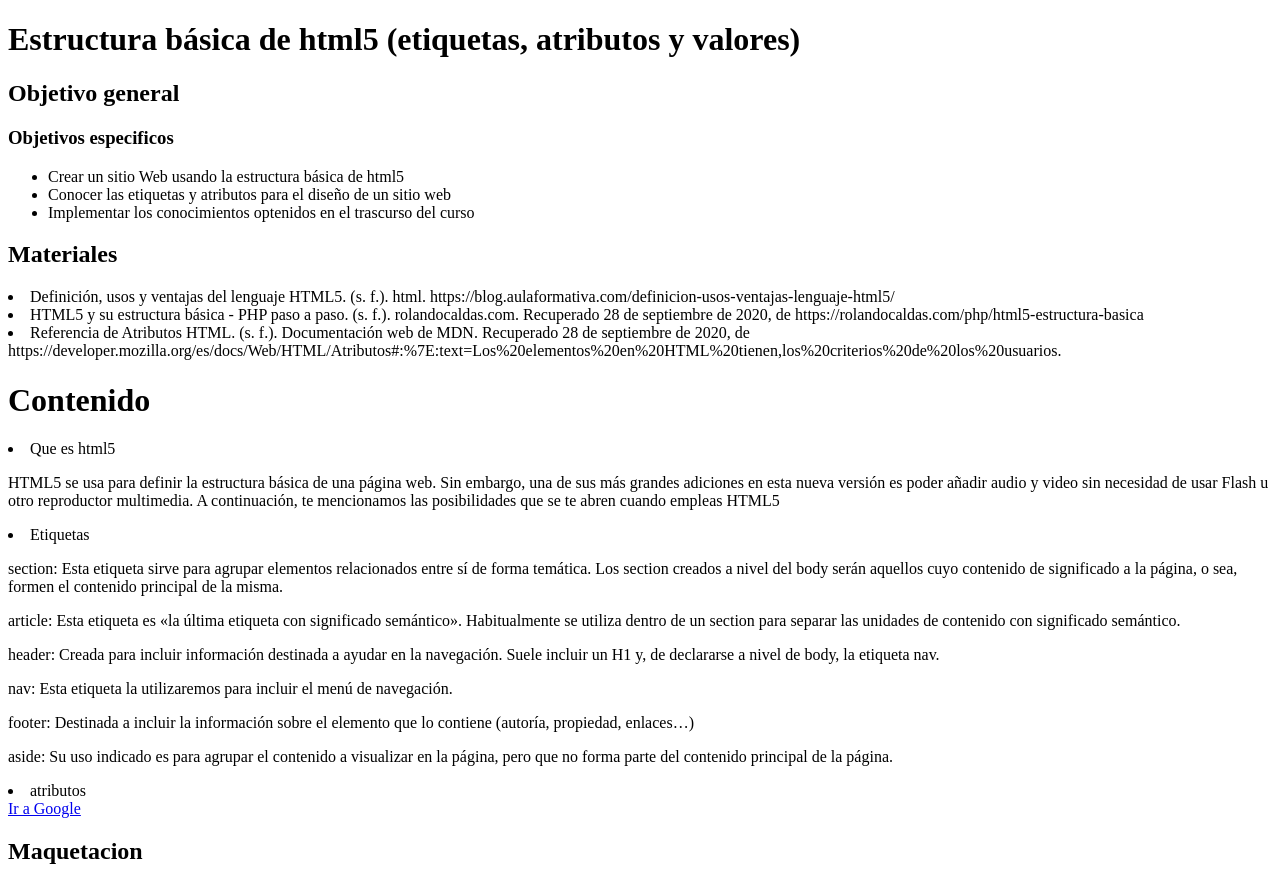
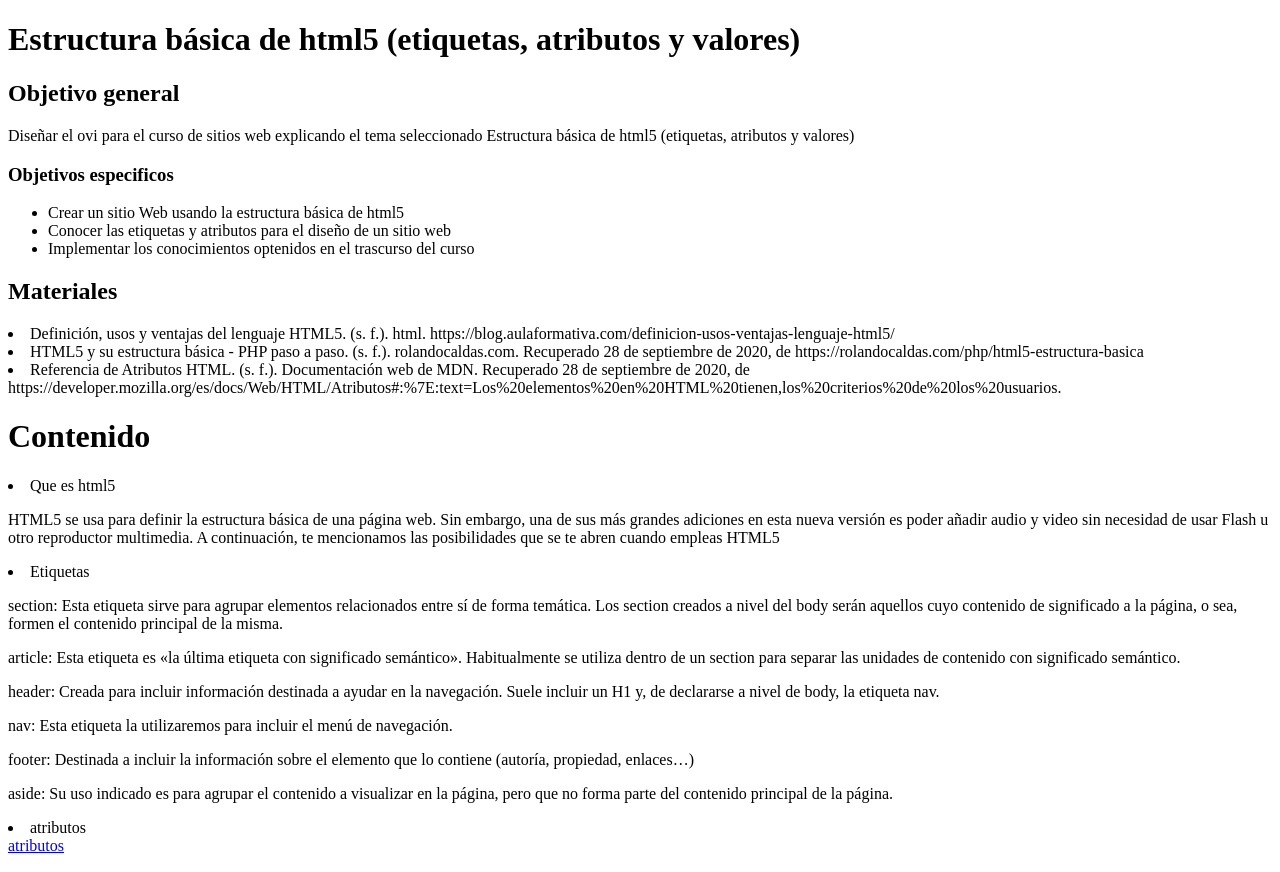
Before and after one commit to andrescastro-unad/DSW-AndresCastro, a plain HTML site: page planning.html in a window 1280 px wide. Shown: the top 872 px of the page. Drawn offline with Linux system fonts and the light colour scheme.

Commit message:
Update planning.html

```diff
--- a/planning.html
+++ b/planning.html
@@ -11,7 +11,7 @@
     <h1> Estructura básica de html5 (etiquetas, atributos y valores)</h1>
 
     <h2> Objetivo general </h2>
-        <p> </p>
+        <p>Diseñar el ovi para el curso de sitios web explicando el tema seleccionado Estructura básica de html5 (etiquetas, atributos y valores)</p>
 
         <h3> Objetivos especificos</h3>
 
@@ -44,7 +44,7 @@
                 <p>aside: Su uso indicado es para agrupar el contenido a visualizar en la página, pero que no forma parte del contenido principal de la página.</p>
            <li>atributos</li>
 
-           <a href="https://developer.mozilla.org/es/docs/Web/HTML/Atributos#:~:text=Los%20elementos%20en%20HTML%20tienen,los%20criterios%20de%20los%20usuarios." target="_blank">Ir a Google</a>
+           <a href="https://developer.mozilla.org/es/docs/Web/HTML/Atributos#:~:text=Los%20elementos%20en%20HTML%20tienen,los%20criterios%20de%20los%20usuarios." target="_blank">atributos</a>
 
 
      </P>
```
